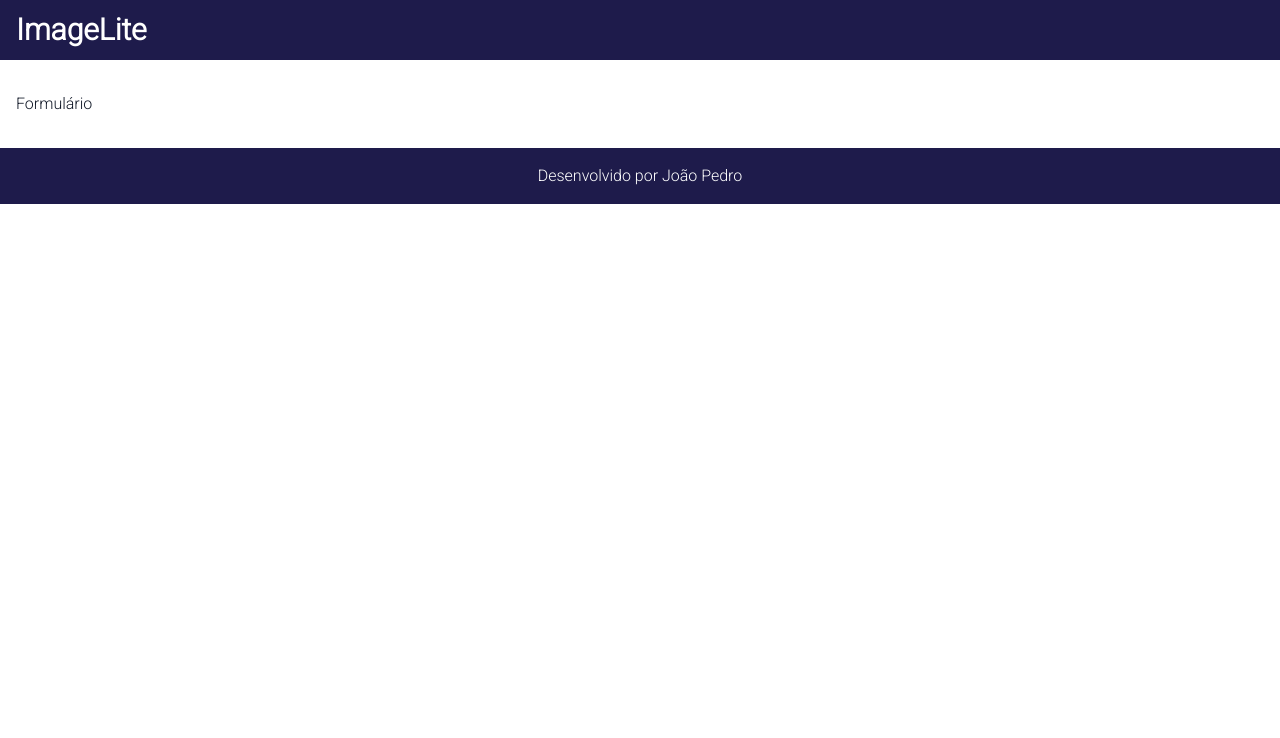
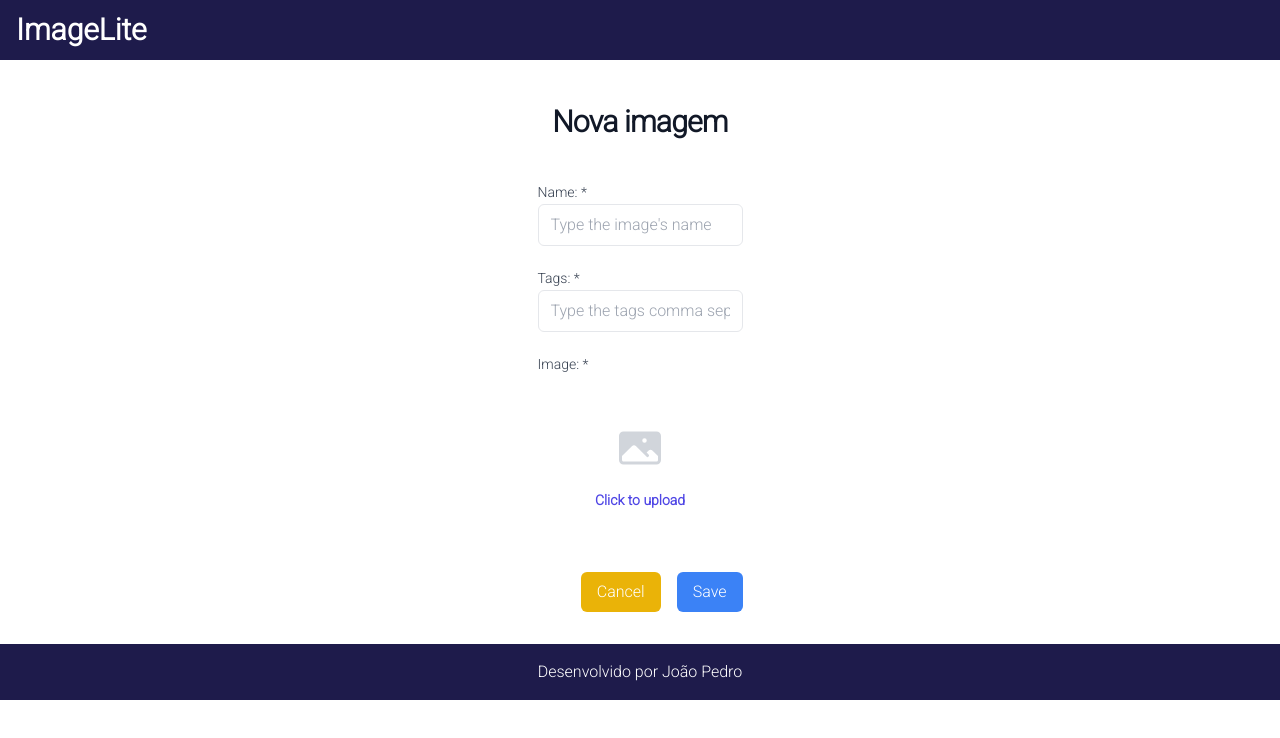
Before and after one commit to tuorjp/imagelite-front-end, a Next.js app: page /formulario in a window 1280 px wide. Shown: the top 738 px of the page. Built offline with nearby package versions, Linux system fonts and the light colour scheme.

Commit message:
formik and yup validação

```diff
--- a/package.json
+++ b/package.json
@@ -13,11 +13,13 @@
     "@types/react": "18.3.1",
     "@types/react-dom": "18.3.0",
     "autoprefixer": "10.4.19",
+    "formik": "^2.4.5",
     "next": "14.2.3",
     "postcss": "8.4.38",
     "react": "18.3.1",
     "react-dom": "18.3.1",
     "tailwindcss": "3.4.3",
-    "typescript": "5.4.5"
+    "typescript": "5.4.5",
+    "yup": "^1.2.0"
   }
 }
--- a/src/app/components/Button/index.tsx
+++ b/src/app/components/Button/index.tsx
@@ -3,13 +3,15 @@
     label?: string;
     hover?: string;
     onClick?: (event: any) => void;
+    type?: "submit" | "reset" | "button" | undefined;
 }
 
-export const Button: React.FC<ButtonProps> = ({onClick, color, label, hover}) => {
+export const Button: React.FC<ButtonProps> = ({onClick, color, label, hover, type}) => {
     return (
         <button
             className={`${color} text-white px-4 py-2 rounded-md hover:${hover}`}
             onClick={onClick}
+            type={type}
         >
             {label}
         </button>
--- a/src/app/components/InputText/index.tsx
+++ b/src/app/components/InputText/index.tsx
@@ -2,15 +2,17 @@
     style?: string;
     onChange?: (event: React.ChangeEvent<HTMLInputElement>) => void;
     placeholder?: string;
+    id?: string
 }
 
-export const InputText: React.FC<InputTextProps> = ({ onChange, style, placeholder }) => {
+export const InputText: React.FC<InputTextProps> = ({ onChange, style, placeholder, id }) => {
     return (
         <input
             type="text"
             className={`${style} border px-3 py-2 rounded-md text-gray-900`}
             onChange={onChange}
             placeholder={placeholder}
+            id={id}
         />
     )
 }
--- a/src/app/formulario/page.tsx
+++ b/src/app/formulario/page.tsx
@@ -1,9 +1,74 @@
+'use client'
+
+import Link from "next/link"
+import { Button } from "../components/Button"
+import { InputText } from "../components/InputText"
 import { Template } from "../components/Template"
+import { useFormik } from "formik"
+
+interface FormProps {
+    name: string;
+    tags: string;
+    file: any;
+}
+
+const formSchema  :FormProps = { name: '', file: '', tags: '' }
 
 export default function FormularioPage() {
+    const formFormik = useFormik({
+        initialValues: formSchema,
+        onSubmit: (imageData: FormProps) => {
+            console.table(imageData)
+        }
+    })
+
     return (
         <Template>
-            <h1 className="text-gray-900">Formulário</h1>
+            <section className="flex flex-col items-center justify-center my-5">
+                <h5 className="mt-3 mb-10 text-3xl font-extrabold tracking-tight text-gray-900">Nova imagem</h5>
+                <form onSubmit={formFormik.handleSubmit}>
+                    <div className="grid grid-cols-1">
+                        <label className="block text-sm font-medium leading-6 text-gray-700">Name: *</label>
+                        <InputText
+                            id="name"
+                            onChange={formFormik.handleChange}
+                            placeholder="Type the image's name"
+                        />
+                    </div>
+
+                    <div className="mt-5 grid grid-cols-1">
+                        <label className="block text-sm font-medium leading-6 text-gray-700">Tags: *</label>
+                        <InputText
+                            id="tags"
+                            onChange={formFormik.handleChange}
+                            placeholder="Type the tags comma separeted"
+                        />
+                    </div>
+
+                    <div className="mt-5 grid grid-cols-1">
+                        <label className="block text-sm font-medium leading-6 text-gray-700">Image: *</label>
+                        <div className="mt-2 flex justify-center rounded-lg border-dashed border-gray-900/25 px-6 py-10">
+                            <div className="text-center">
+                                <svg className="mx-auto h-12 w-12 text-gray-300" viewBox="0 0 24 24" fill="currentColor" aria-hidden="true">
+                                    <path fillRule="evenodd" d="M1.5 6a2.25 2.25 0 012.25-2.25h16.5A2.25 2.25 0 0122.5 6v12a2.25 2.25 0 01-2.25 2.25H3.75A2.25 2.25 0 011.5 18V6zM3 16.06V18c0 .414.336.75.75.75h16.5A.75.75 0 0021 18v-1.94l-2.69-2.689a1.5 1.5 0 00-2.12 0l-.88.879.97.97a.75.75 0 11-1.06 1.06l-5.16-5.159a1.5 1.5 0 00-2.12 0L3 16.061zm10.125-7.81a1.125 1.125 0 112.25 0 1.125 1.125 0 01-2.25 0z" clipRule="evenodd" />
+                                </svg>
+                                <div className="mt-4 flex text-sm leading-6 textgray-600">
+                                    <label className="relative cursor-pointer rounded-md bg-white font-semibold text-indigo-600">
+                                        <span>Click to upload</span>
+                                        <input type="file" className="sr-only"/>
+                                    </label>
+                                </div>
+                            </div>
+                        </div>
+                    </div>
+                    <div className="mt-5 flex items-center justify-end gap-x-4">
+                        <Link href="/galeria">
+                           <Button type="button" color="bg-yellow-500" hover="hover:bg-yellow-300" label="Cancel"/>
+                        </Link>
+                        <Button type="submit" color="bg-blue-500" hover="hover:bg-blue-300" label="Save"/>
+                    </div>
+                </form>
+            </section>
         </Template>
     )
 }
```
Also changed, not shown: 1 other file (tests, documents, lock files or other folders).
